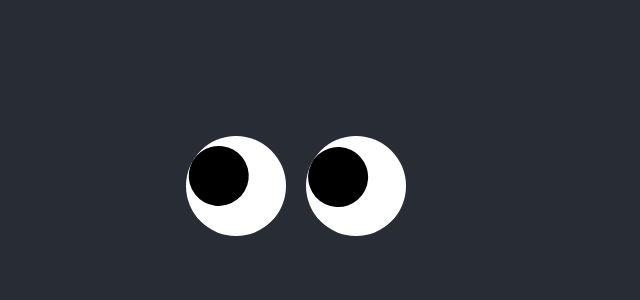
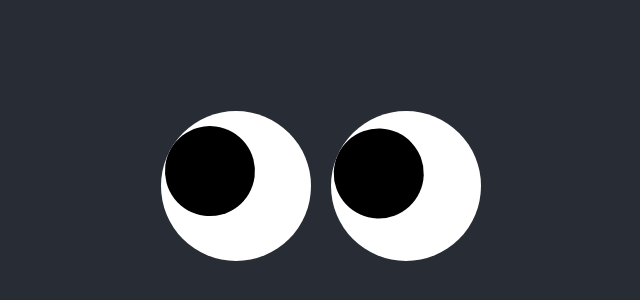
Before and after one commit to luiz-chiq/googly-eyes, a React (Create React App) app: page / in a window 1280 px wide. Shown: the part 214-514 px from the top of the page, without its empty margins (464-1104 px from the left). Built offline with nearby package versions, Linux system fonts and the light colour scheme.

Commit message:
feat: inner_pupil doesn't rotate when following mouse

```diff
--- a/src/components/Eye/Eye.js
+++ b/src/components/Eye/Eye.js
@@ -3,7 +3,7 @@ import { useEffect, useState } from "react";
 
 function Eye({x, y, eyeX, eyeY}){
     const [angle, setAngle] = useState(0)
-    let hypot = Math.hypot(eyeY - y, eyeX - x)/3
+    let hypot = Math.hypot(eyeY - y, eyeX - x)/6
     if (hypot > 20) hypot = 20
 
     useEffect(() => {
@@ -14,7 +14,9 @@ function Eye({x, y, eyeX, eyeY}){
     return(
         <div className={styles.sclera} style={{left: `${eyeX}px`, top: `${eyeY}px`}}>
             <div className={styles.inner_sclera} style={{rotate: `${angle}deg`}}>
-                <div className={styles.pupil} style={{left: `${20 + hypot}%`}}/>
+                <div className={styles.pupil} style={{left: `${20 + hypot}%`}}>
+                    <div className={styles.inner_pupil} style={{rotate: `${-angle}deg`}}/>
+                </div>
             </div>
         </div>
     )
--- a/src/components/Eye/Eye.module.css
+++ b/src/components/Eye/Eye.module.css
@@ -1,8 +1,8 @@
     .sclera{
         border-radius: 50%;
         position: absolute;
-        width: 100px;
-        height: 100px;
+        width: 150px;
+        height: 150px;
         background-color: white;
 
         transform: translate(-50%, -50%);
@@ -10,16 +10,24 @@
 
     .inner_sclera {
         position: absolute;
-        width: 100px;
-        height: 100px;
+        width: 150px;
+        height: 150px;
     }
 
     .pupil {
         border-radius: 50%;
         position: absolute;
-        top: 25%;
-        width: 60px;
-        height: 60px;
+        top: 20%;
+        width: 90px;
+        height: 90px;
         background-color: black;
-        transform: translateY(-8%);
+        /* transform: translateY(-9%); */
     }
+
+    .inner_pupil {
+        border-radius: 50%;
+        position: absolute;
+        width: 90px;
+        height: 90px;
+        /* background-image: linear-gradient(red, blue); */
+    }
--- a/src/components/Eyes/Eyes.js
+++ b/src/components/Eyes/Eyes.js
@@ -17,7 +17,7 @@ function Eyes({}){
     return(
         <div>
             <Eye x={x} y={y} eyeX={700} eyeY={400}/>
-            <Eye x={x} y={y} eyeX={820} eyeY={400}/>
+            <Eye x={x} y={y} eyeX={870} eyeY={400}/>
             {/* <Eye x={x} y={y} eyeX={300} eyeY={100}/>
             <Eye x={x} y={y} eyeX={400} eyeY={100}/>
             <Eye x={x} y={y} eyeX={500} eyeY={100}/>
```
